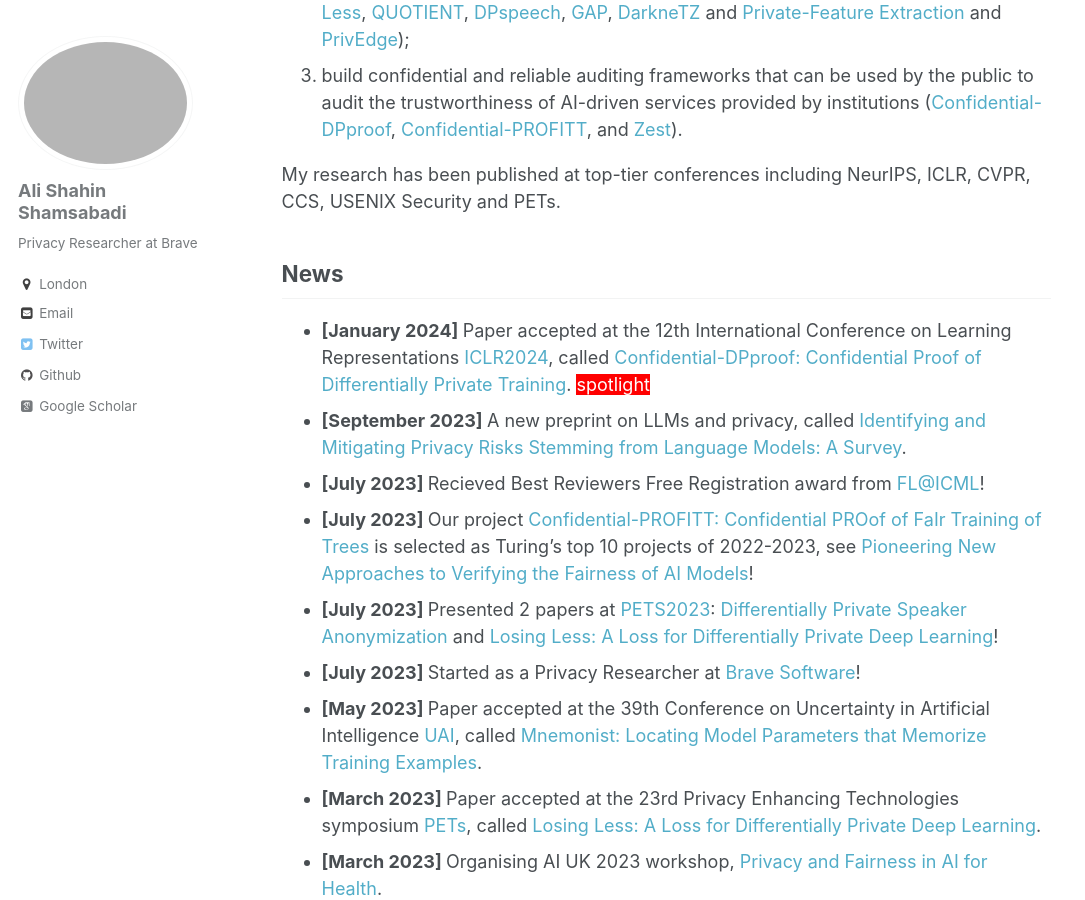
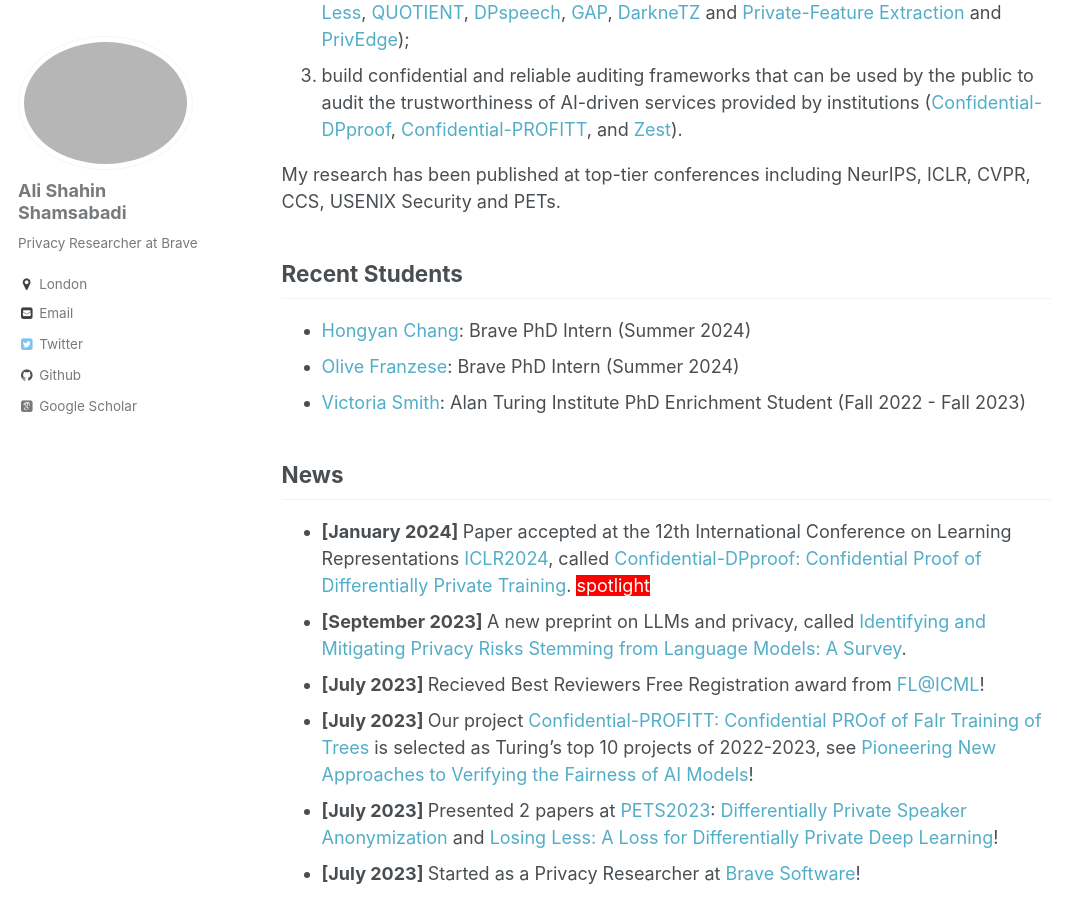
Before and after one commit to AliShahin/AliShahin.github.io, a Jekyll site: the page built from _pages/about.md, in a window 1280 px wide and 900 px high, scrolled down 795 px. Shown: the whole window, without its empty margins (0-1085 px from the left). Built offline with Jekyll 4.4.1, drawn with Linux system fonts in a browser that asks for light colours; some web fonts are replaced.

Commit message:
Update about.md

```diff
--- a/_pages/about.md
+++ b/_pages/about.md
@@ -22,6 +22,12 @@ My research interests lie in identifying and mitigating the potential risks stem
 3. build confidential and reliable auditing frameworks that can be used by the public to audit the trustworthiness of AI-driven services provided by institutions ([Confidential-DPproof](https://openreview.net/pdf?id=PQY2v6VtGe), [Confidential-PROFITT](https://openreview.net/forum?id=iIfDQVyuFD),  and [Zest](https://openreview.net/forum?id=OUz_9TiTv9j)). <br />
 
 My research has been published at top-tier conferences including NeurIPS, ICLR, CVPR, CCS, USENIX Security and PETs.
+
+## Recent Students
+- [Hongyan Chang](https://www.comp.nus.edu.sg/~hongyan/): Brave PhD Intern (Summer 2024)
+- [Olive Franzese](https://scholar.google.com/citations?hl=en&user=V0918CIAAAAJ&view_op=list_works&sortby=pubdate): Brave PhD Intern (Summer 2024)
+- [Victoria Smith](https://v-smith.github.io/): Alan Turing Institute PhD Enrichment Student (Fall 2022 - Fall 2023)
+
 
 ## News
 - <b> [January 2024] </b> Paper accepted at the 12th International Conference on Learning Representations [ICLR2024](https://iclr.cc), called [Confidential-DPproof: Confidential Proof of Differentially Private Training](https://alishahin.github.io/). <span style="background-color:red"><font color="white"> spotlight </font></span>
```
